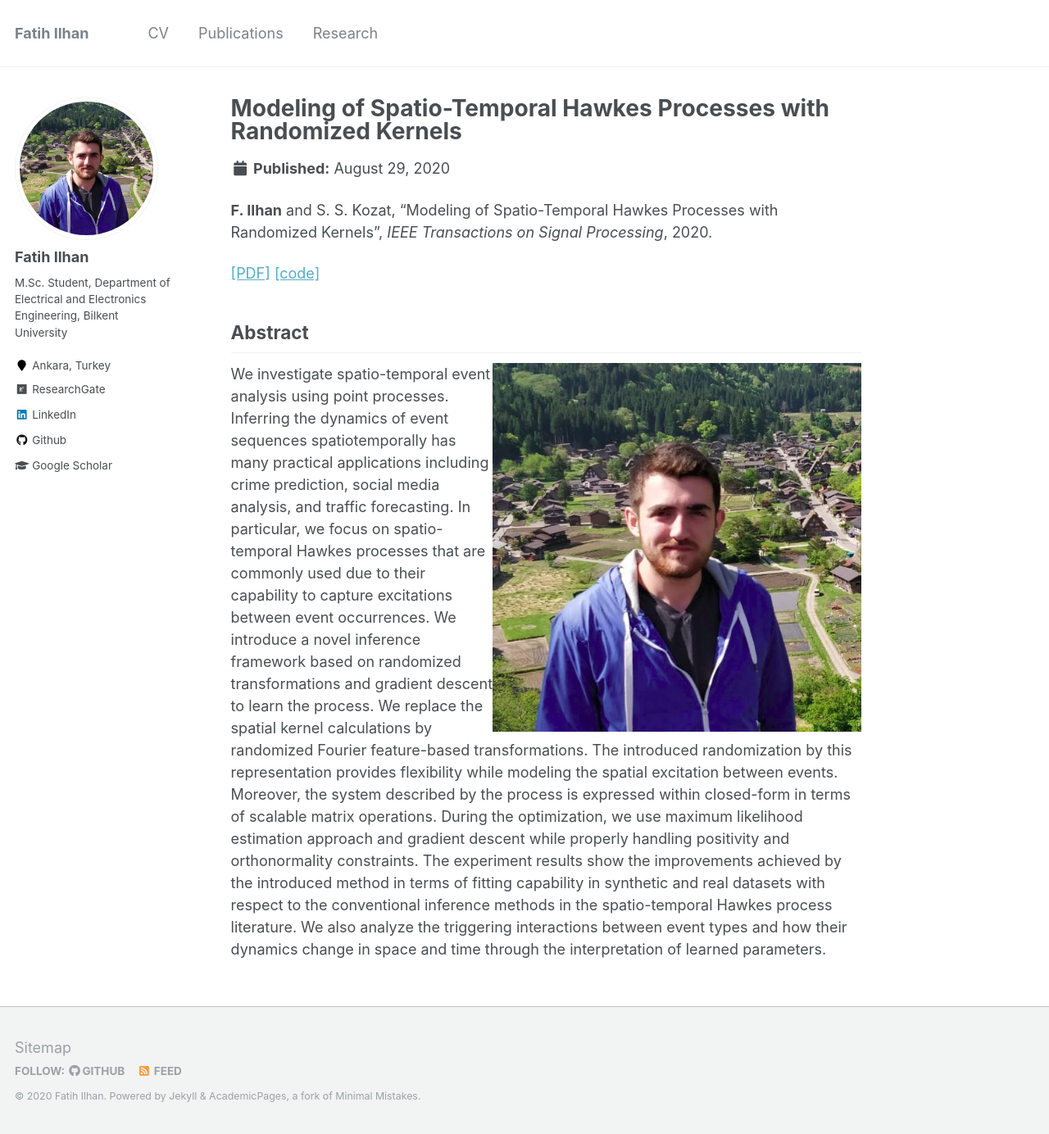
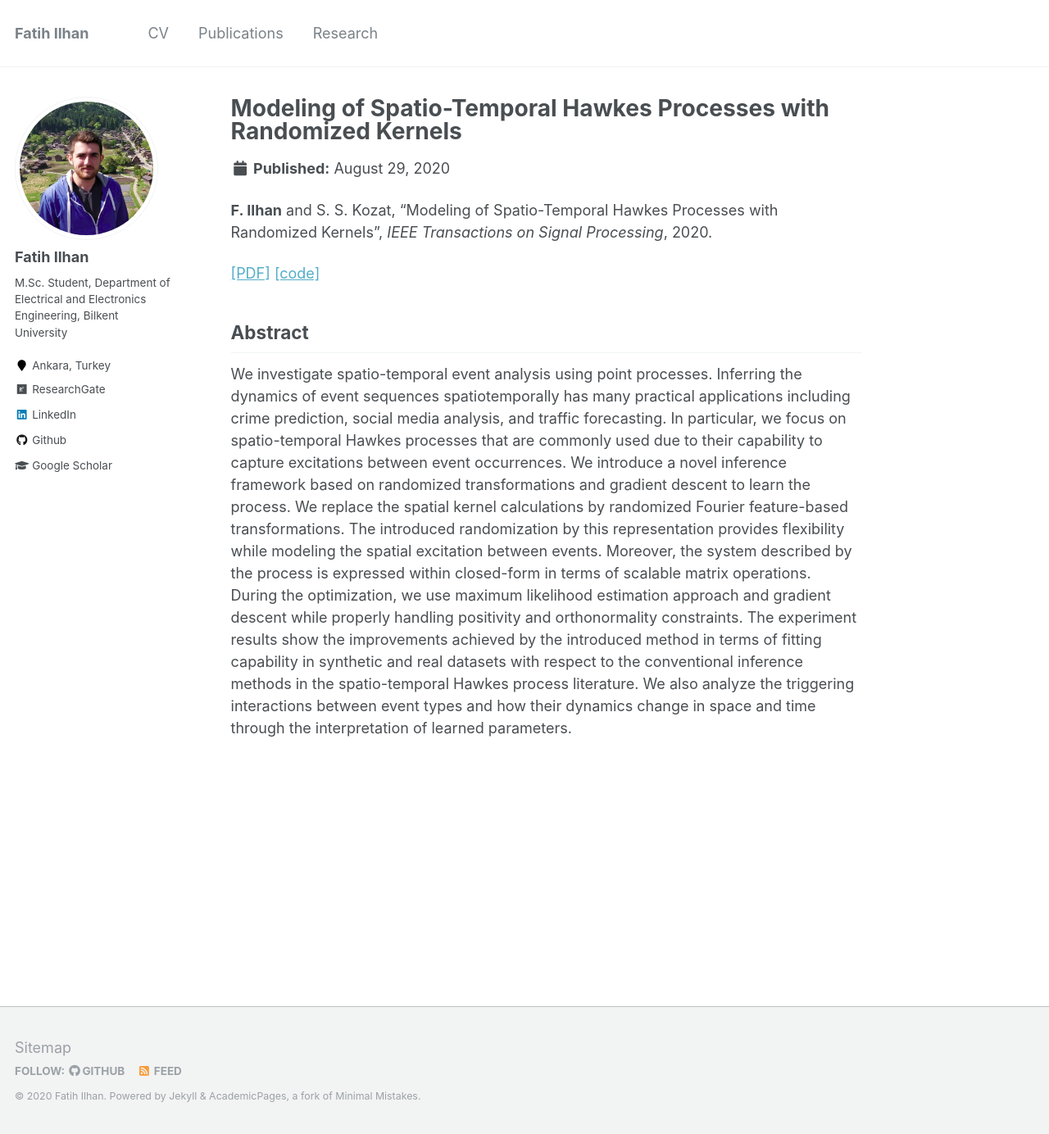
Before and after one commit to fatih-ilhan/fatih-ilhan.github.io, a Jekyll site: the page built from _publications/STHP.md, in a window 1280 px wide and 1384 px high. Shown: the whole window at 82% size. Built offline with Jekyll 4.4.1, drawn with Linux system fonts in a browser that asks for light colours.

Commit message:
update publications

```diff
--- a/_publications/STHP.md
+++ b/_publications/STHP.md
@@ -9,7 +9,7 @@ permalink: /publications/STHP
 
 
 ## Abstract
-<img align="right" src="https://fatih-ilhan.github.io/images/profile.png" style="width: 450px;">
+
 We investigate spatio-temporal event analysis using point processes.
 Inferring the dynamics of event sequences spatiotemporally has many
 practical applications including crime prediction, social media analysis, and traffic forecasting.
```
